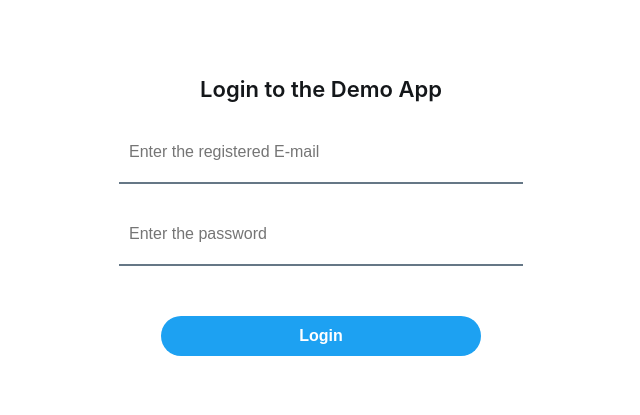
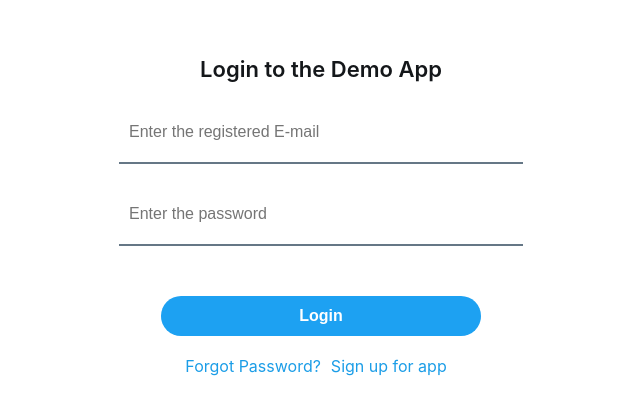
Before and after one commit to Ranjith10/auth-app-nodejs, a React (Create React App) app in the folder client/authentication/: page / in a window 1280 px wide. Shown: the part 189-604 px from the top of the page, without its empty margins (319-959 px from the left). Built offline with nearby package versions, Linux system fonts and the light colour scheme.

Commit message:
Added forgot pwd, signup links

```diff
--- a/client/authentication/src/Login.css
+++ b/client/authentication/src/Login.css
@@ -47,7 +47,7 @@ form > div > input:focus {
     align-items: center;
     width: 50%;
     height: 40px;
-    margin-top: 30px;
+    margin: 30px 0 20px 0;
     background-color: rgb(29, 161, 242);
     outline-style: none;
     border: 0;
@@ -55,4 +55,13 @@ form > div > input:focus {
     font-size: 16px;
     color: #FFF;
     font-weight: 600;
+    cursor: pointer;
 }
+.other-user-actions {
+    display: flex;
+}
+.other-user-actions > div {
+    margin-right: 10px;
+    color: #1B9DE7;
+    cursor: pointer;
+}
--- a/client/authentication/src/Login.js
+++ b/client/authentication/src/Login.js
@@ -48,6 +48,14 @@ const Login = () => {
                     Login
                 </button>
             </form>
+            <div className = 'other-user-actions'>
+                <div className = 'forgot-password'>
+                    Forgot Password?
+                </div>
+                <div className = 'sign-up'>
+                    Sign up for app
+                </div>
+            </div>
         </div>
     )
 }
```
